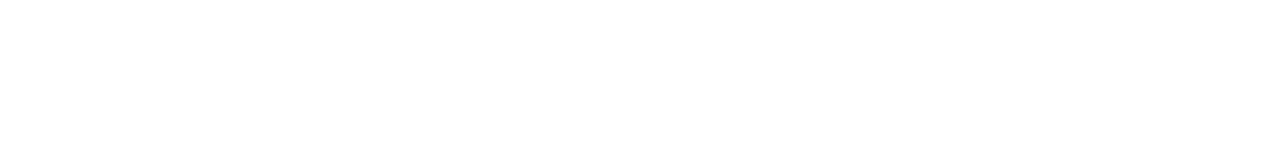
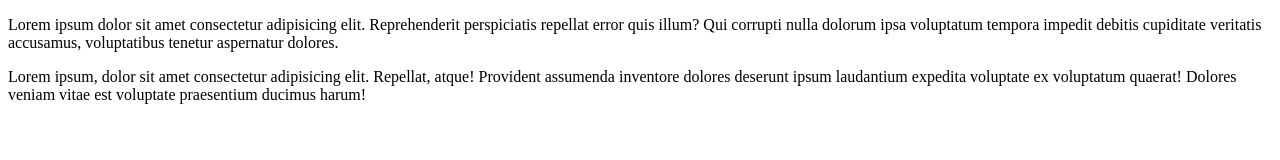
Before and after one commit to rajeshJSweb/my-second-repo, a plain HTML site: page index.html in a window 1280 px wide. Drawn offline with Linux system fonts and the light colour scheme.

```diff
--- a/index.html
+++ b/index.html
@@ -7,6 +7,7 @@
     <title>Document</title>
 </head>
 <body>
-
+    <P>Lorem ipsum dolor sit amet consectetur adipisicing elit. Reprehenderit perspiciatis repellat error quis illum? Qui corrupti nulla dolorum ipsa voluptatum tempora impedit debitis cupiditate veritatis accusamus, voluptatibus tenetur aspernatur dolores.</P>
+    <p>Lorem ipsum, dolor sit amet consectetur adipisicing elit. Repellat, atque! Provident assumenda inventore dolores deserunt ipsum laudantium expedita voluptate ex voluptatum quaerat! Dolores veniam vitae est voluptate praesentium ducimus harum!</p>
 </body>
 </html>
```
